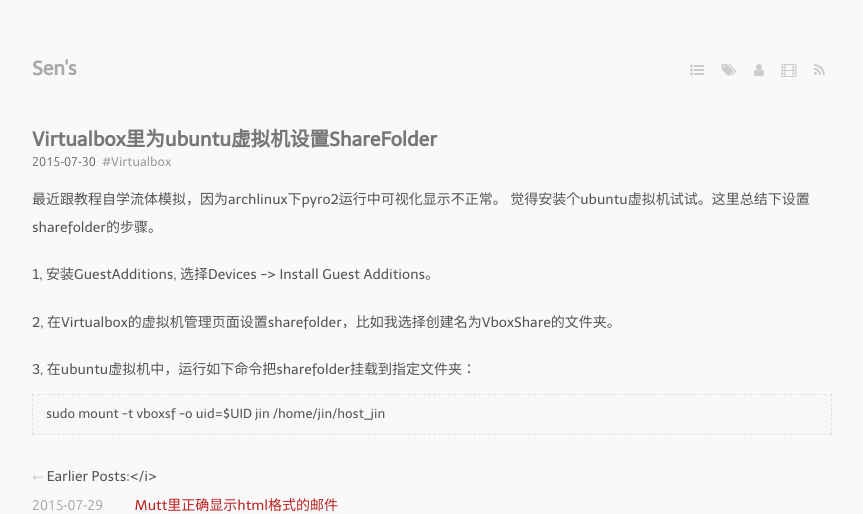
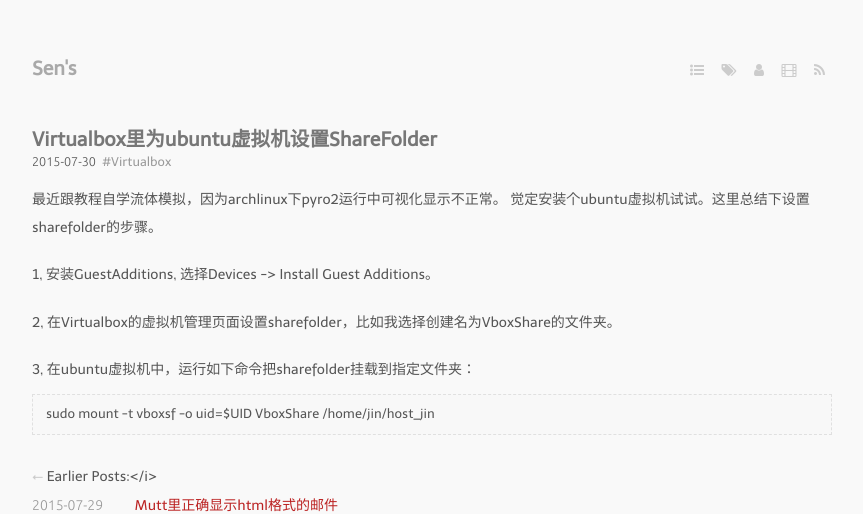
Before and after one commit to shengjin/shengjin.github.io, a Jekyll site: the page built from index.markdown, in a window 1280 px wide. Shown: the top 514 px of the page, without its empty margins (208-1071 px from the left). Built offline with Jekyll 4.4.1, drawn with Linux system fonts in a browser that asks for light colours; nearby versions of some CDN libraries; Markdown is read by kramdown in place of the engine named in the settings; a script that is not in the unit is left out.

Commit message:
correct typo 0730

```diff
--- a/_posts/2015-07-30-virtualbox-guest-ubuntu.markdown
+++ b/_posts/2015-07-30-virtualbox-guest-ubuntu.markdown
@@ -6,11 +6,11 @@
 ---
 
 最近跟教程自学流体模拟，因为archlinux下pyro2运行中可视化显示不正常。
-觉得安装个ubuntu虚拟机试试。这里总结下设置sharefolder的步骤。
+觉定安装个ubuntu虚拟机试试。这里总结下设置sharefolder的步骤。
 
 1, 安装GuestAdditions, 选择Devices -> Install Guest Additions。
 
 2, 在Virtualbox的虚拟机管理页面设置sharefolder，比如我选择创建名为VboxShare的文件夹。
 
 3, 在ubuntu虚拟机中，运行如下命令把sharefolder挂载到指定文件夹：
-> sudo mount -t vboxsf -o uid=$UID jin /home/jin/host_jin
+> sudo mount -t vboxsf -o uid=$UID VboxShare /home/jin/host_jin
```
